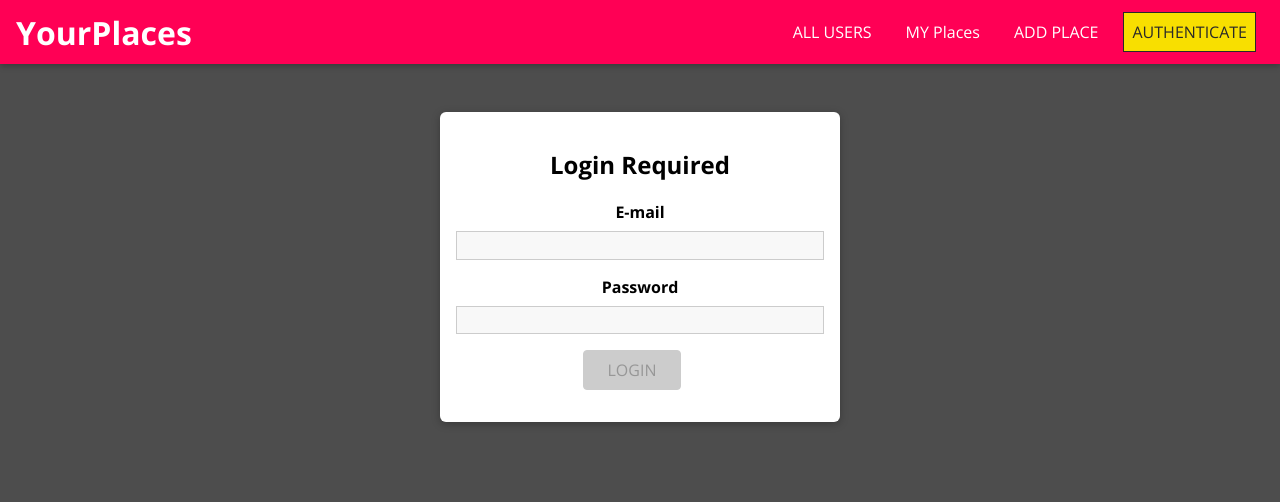
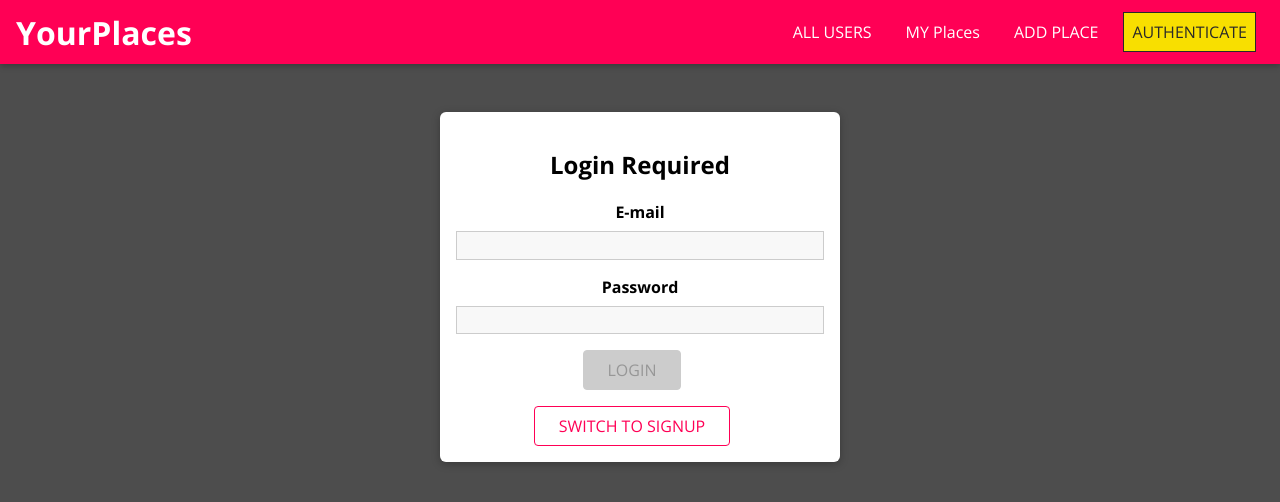
Before and after one commit to masiuta/frontend-udemy, a React (Create React App) app: page /auth in a window 1280 px wide. Shown: the top 502 px of the page. Built offline with nearby package versions, Linux system fonts and the light colour scheme.

Commit message:
add SIGNUP

```diff
--- a/src/shared/hooks/form-hook.js
+++ b/src/shared/hooks/form-hook.js
@@ -22,8 +22,8 @@
     case 'SET_DATA':
       return {
         inputs: action.inputs,
-        isValid: action.formIsValid
-      }
+        isValid: action.formIsValid,
+      };
     default:
       return state;
   }
--- a/src/user/pages/Auth.js
+++ b/src/user/pages/Auth.js
@@ -1,4 +1,4 @@
-import React from 'react';
+import React, { useState } from 'react';
 
 import Card from '../../shared/components/UIElements/Card';
 import Input from '../../shared/components/FormElements/Input';
@@ -6,12 +6,14 @@
 import {
   VALIDATOR_EMAIL,
   VALIDATOR_MINLENGTH,
+  VALIDATOR_REQUIRE,
 } from '../../shared/util/validators';
 import { useForm } from '../../shared/hooks/form-hook';
 import './Auth.css';
 
 const Auth = () => {
-  const [formState, inputHandler] = useForm(
+  const [isLoginMode, setIsLoginMode] = useState(true);
+  const [formState, inputHandler, setFormData] = useForm(
     {
       email: {
         value: '',
@@ -25,6 +27,28 @@
     false
   );
 
+  const switchModeHandler = () => {
+    if (!isLoginMode) {
+      delete formState.inputs.name;
+      setFormData(
+        { ...formState.inputs },
+        formState.inputs.email.isValid && formState.inputs.password.isValid
+      );
+    } else {
+      setFormData(
+        {
+          ...formState.inputs,
+          name: {
+            value: '',
+            isValid: false,
+          },
+        },
+        false
+      );
+    }
+    setIsLoginMode((prevMode) => !prevMode);
+  };
+
   const authSubmitHandler = (event) => {
     event.preventDefault();
     console.log(formState.inputs);
@@ -34,6 +58,17 @@
     <Card className="authentication">
       <h2>Login Required</h2>
       <form onSubmit={authSubmitHandler}>
+        {!isLoginMode && (
+          <Input
+            element="input"
+            id="name"
+            type="text"
+            label="Your Name"
+            validators={[VALIDATOR_REQUIRE()]}
+            errorText="Please enter a name"
+            onInput={inputHandler}
+          />
+        )}
         <Input
           element="input"
           id="email"
@@ -53,9 +88,12 @@
           onInput={inputHandler}
         />
         <Button type="submit" disabled={!formState.isValid}>
-          LOGIN
+          {isLoginMode ? 'LOGIN' : 'SIGNUP'}
         </Button>
       </form>
+      <Button inverse onClick={switchModeHandler}>
+        SWITCH TO {isLoginMode ? 'SIGNUP' : 'LOGIN'}
+      </Button>
     </Card>
   );
 };
```
